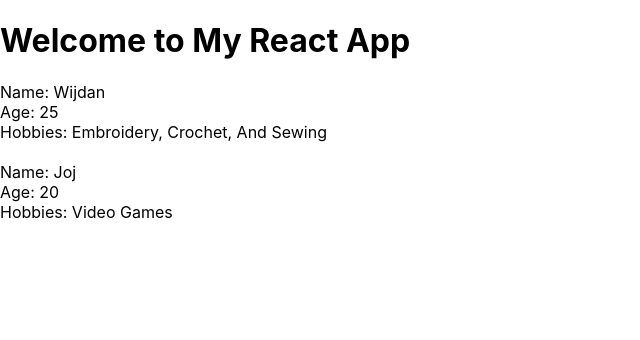
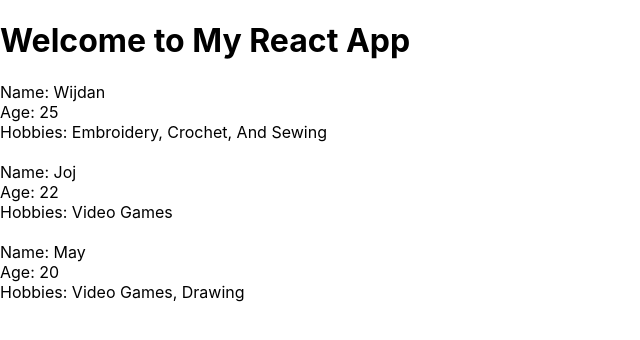
Before and after one commit to wijdan1995/React-Redux-Practice, a React (Create React App) app in the folder my-app/: page / in a window 1280 px wide. Shown: the top 340 px of the page, without its empty margins (0-640 px from the left). Built offline with nearby package versions, Linux system fonts and the light colour scheme.

Commit message:
Outputting Lists

```diff
--- a/my-app/src/App.js
+++ b/my-app/src/App.js
@@ -1,15 +1,22 @@
-import React from 'react';
+import React, { Component } from 'react';
 import Wijdan from './Components/Wijdan';
 
-function App() {
-  return (
-    <div className="App">
-      <h1>Welcome to My React App</h1>
-      <Wijdan name='Wijdan' age='25' hobbies='Embroidery, Crochet, And Sewing' />
-      <br />
-      <Wijdan name='Joj' age='20' hobbies='Video Games' />
-    </div>
-  );
+class App extends Component {
+  state = {
+    people: [
+      { name: 'Wijdan', age: 25, hobbies: 'Embroidery, Crochet, And Sewing', id: 1 },
+      { name: 'Joj', age: 22, hobbies: 'Video Games', id: 2 },
+      { name: 'May', age: 20, hobbies: 'Video Games, Drawing', id: 3 }
+    ]
+  }
+  render() {
+    return (
+      <div className="App" >
+        <h1>Welcome to My React App</h1>
+        <Wijdan people={this.state.people} />
+      </div>
+    );
+  }
 }
 
 export default App;
--- a/my-app/src/Components/Wijdan.js
+++ b/my-app/src/Components/Wijdan.js
@@ -3,18 +3,26 @@ import React, { Component } from 'react'
 class Wijdan extends Component {
     render() {
         // console.log(this.props)
-        const { name, age, hobbies } = this.props
+        const { people } = this.props
+        const peopleList = people.map(person => {
             return (
-            <div className="wijdan">
+                <div className="wijdan" key={person.id}>
                     <div>
-                    Name: {name}
+                        Name: {person.name}
                     </div>
                     <div>
-                    Age: {age}
+                        Age: {person.age}
                     </div>
                     <div>
-                    Hobbies: {hobbies}
+                        Hobbies: {person.hobbies}
                     </div>
+                    <br />
+                </div>
+            )
+        })
+        return (
+            <div className="people-list">
+                {peopleList}
             </div>
         )
     }
```
Lines whose indentation alone changed are shown as unchanged.
